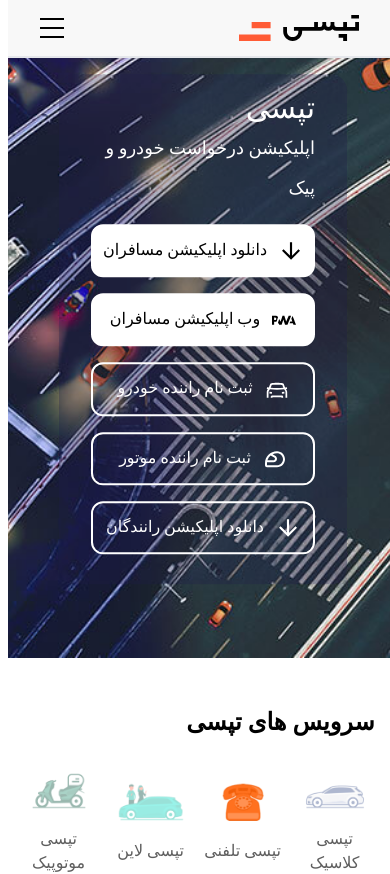
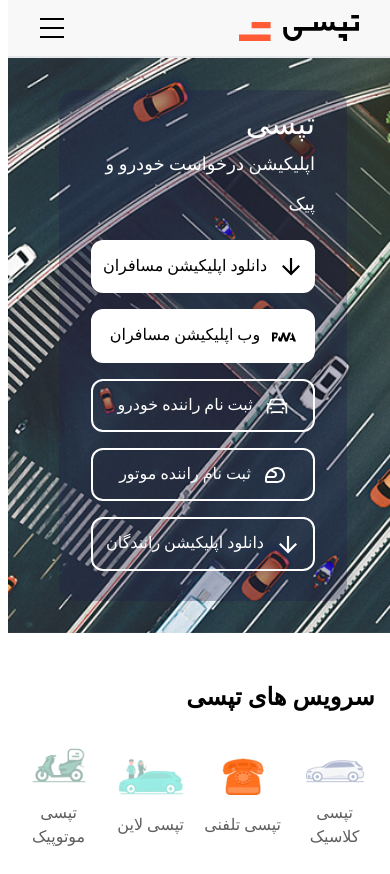
Before and after one commit to Parnia-mohammadi/Tapsi, a React (Vite) app: page / in a window 390 px wide. Shown: the top 874 px of the page. Built offline with nearby package versions, Linux system fonts and the light colour scheme; a web font is replaced by a local one.

Commit message:
responsive banner edited

```diff
--- a/src/components/AppLayer.jsx
+++ b/src/components/AppLayer.jsx
@@ -2,14 +2,10 @@
 import Header from "./Header/Header";
 import Footer from "./Footer/Footer";
 
-function AppLayer({isNavOpen, handleNavbar}) {
-
+function AppLayer() {
   return (
     <div>
-      <Header
-        isNavOpen={isNavOpen}
-        handleNavbar={handleNavbar}
-      />
+      <Header/>
       <Outlet />
       <Footer/>
     </div>
--- a/src/components/Banner/Banner.jsx
+++ b/src/components/Banner/Banner.jsx
@@ -1,16 +1,16 @@
 // import { ArrowDownIcon } from "@heroicons/react/24/solid";
 function Banner() {
   return (
-    <div class="relative w-full h-[78vh] box-border">
-      <img
+    <div class="flex flex-row relative justify-center w-full box-border bg-[url(../src/assets/banner-mobile.jpg)]
+    md:bg-[url(../src/assets/banner.jpg)] bg-cover md:justify-start">
+      {/* <img
         src="../src/assets/banner.jpg"
         alt="banner of tapsi"
         class="h-full w-full object-cover absolute top-0 z-0"
-      />
+      /> */}
       <div
         class="bg-indigo-950/30 text-white z-10 rounded-2xl px-8 py-[14px]
-      w-[18rem] my-0 absolute bottom-1/2 right-1/2 translate-y-1/2 translate-x-1/2
-      md:w-120 md:right-[10%] md:translate-x-0"
+      w-[18rem] my-8 md:mr-[10%] md:w-120"
       >
         <p class="text-3xl md:text-5xl leading-10">تپسی</p>
         <p class="text-lg md:text-2xl leading-10">
@@ -46,7 +46,7 @@
         src="../src/assets/tapsi-app.jpg"
         alt="tapsi-app"
         class="hidden z-10 lg:block w-40 rounded-lg
-      absolute left-[15%] -bottom-[10%] shadow-right "
+      absolute left-[15%] -bottom-[25%] shadow-right "
       />
     </div>
   );
--- a/src/components/Header/Header.jsx
+++ b/src/components/Header/Header.jsx
@@ -12,7 +12,7 @@
     setIsNavOpen((is) => !is);
   };
   return (
-    <div class="fixed w-full top-0 border-b-2 border-gray-200 z-20">
+    <div class="sticky w-full top-0 border-b-2 border-gray-200 z-20">
       <div class="bg-[#f8f8f8] m-0 h-14 px-[10%] grid grid-cols-10 grid-rows-1 gap-4 items-center">
         <NavLink to="/">
         <svg xmlns="http://www.w3.org/2000/svg"  viewBox="0 0 102 22" class="col-start-2 col-end-4 md:col-end-3 group w-30"><g fill-rule="evenodd"><path fill="#000" class="group-hover:fill-[#FF5B35]" d="M102 5.946h-3.222v4.28H91.8v-4.28h-3.221v4.28h-5.637a1.878 1.878 0 0 1-1.879-1.872V5.946h-3.221v2.408a1.878 1.878 0 0 1-1.879 1.873 1.878 1.878 0 0 1-1.879-1.873V5.946h-3.221v2.408a1.878 1.878 0 0 1-1.879 1.873h-1.879V5.946h-3.22v4.28h-17.18v3.212h3.758v.535c0 2.656-2.167 4.816-4.831 4.816-2.664 0-4.832-2.16-4.832-4.816v-3.746H37.58v3.746c0 4.426 3.613 8.027 8.053 8.027 4.44 0 8.052-3.6 8.052-8.027v-.535H68.985a5.09 5.09 0 0 0 3.489-1.381 5.09 5.09 0 0 0 3.49 1.38 5.09 5.09 0 0 0 3.489-1.38 5.089 5.089 0 0 0 3.489 1.38H102V5.947z"/><path fill="#000" class="group-hover:fill-[#FF5B35]" d="M84.702 19.297h3.854V22h3.304v-5.946h-7.158zM102 0h-6.561v2.973H102z"/><path fill="#FF5B35" class="group-hover:fill-black" d="M26.842 11.297H10.737V5.946h16.105zM26.842 22H0v-5.351h26.842z"/></g></svg>
--- a/src/components/tapsi-service/TapsiService.jsx
+++ b/src/components/tapsi-service/TapsiService.jsx
@@ -3,7 +3,7 @@
 
 function TapsiService() {
   return (
-    <div class="px-[6%] mt-12 md:px-[10%] md:mt-36 lg:mt-40">
+    <div class="px-[6%] mt-12 md:px-[10%] md:mt-30 lg:mt-40">
       <p class="text-2xl font-bold mb-8 md:mb-16 md:text-4xl">سرویس های تپسی</p>
       <Service />
     </div>
```
Also changed, not shown: src/assets/banner-mobile.jpg (added).
